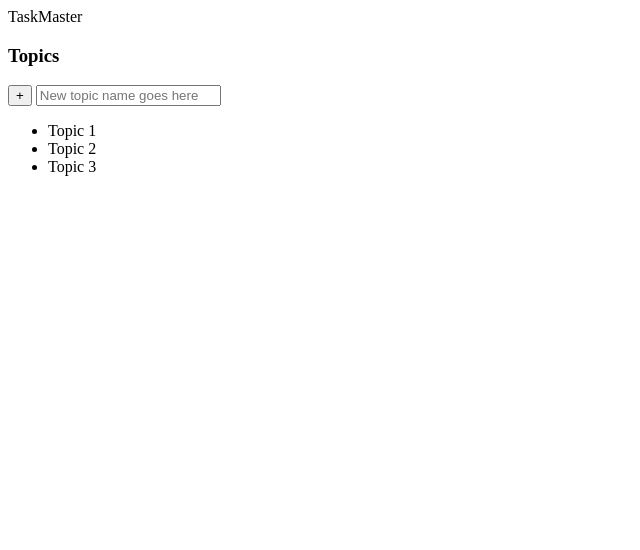
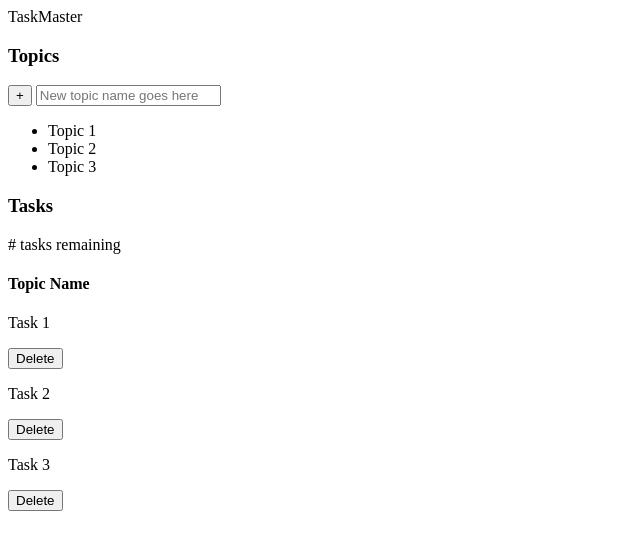
Before and after one commit to vipul-khedekar/task-master, a website built with webpack: page index.html in a window 1280 px wide. Shown: the whole page, without its empty margins (0-640 px from the left). Built offline with nearby package versions, Linux system fonts and the light colour scheme.

Commit message:
structured tasks container, filled it with dummy content

```diff
--- a/index.html
+++ b/index.html
@@ -33,6 +33,29 @@
         </div>
 
         <div class="tasks-container">
+            <div class="tasks-header-container">
+                <h3>Tasks</h3>
+                <p># tasks remaining</p>
+            </div>
+
+            <h4>Topic Name</h4>
+
+            <div class="tasks-list-container">
+                <div class="task-item">
+                    <p>Task 1</p>
+                    <button type="button">Delete</button>
+                </div>
+
+                <div class="task-item">
+                    <p>Task 2</p>
+                    <button type="button">Delete</button>
+                </div>
+
+                <div class="task-item">
+                    <p>Task 3</p>
+                    <button type="button">Delete</button>
+                </div>
+            </div>
         </div>
     </div>
 
```
